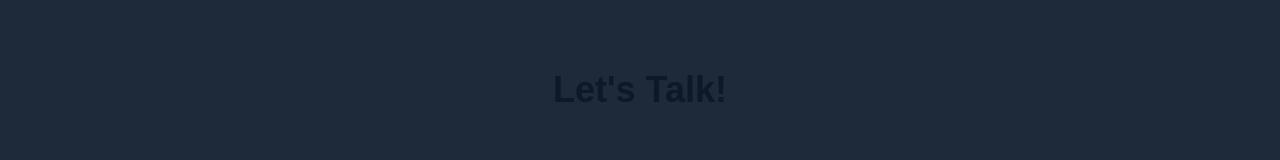
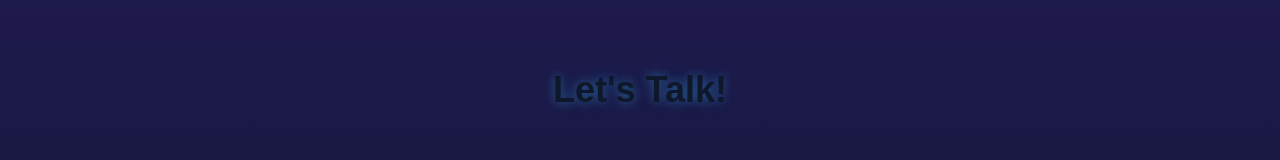
Before and after one commit to zNetero/MyPortfolio, a Next.js app: page / in a window 1280 px wide. Shown: the part 2062-2222 px from the top of the page. Built offline with nearby package versions, Linux system fonts and the light colour scheme.

Commit message:
Changing background gradient

```diff
--- a/src/app/components/Contact.tsx
+++ b/src/app/components/Contact.tsx
@@ -33,9 +33,9 @@ export default function Contact() {
     }
   }
   return (
-    <section id="contact" className="py-20 bg-gray-800">
+    <section id="contact" className="py-20 bg-gradient-to-b from-indigo-950 to-slate-900">
       <div className="container mx-auto px-4 max-w-lg">
-        <h2 className="text-4xl font-bold text-center mb-12">Let's Talk!</h2>
+        <h2 className="text-4xl font-bold text-center mb-12 glow-title">Let's Talk!</h2>
         <form onSubmit={handleSubmit} className="space-y-6">
           <input type="hidden" name="_subject" value="New contact from portfolio" />
           <div>
```
